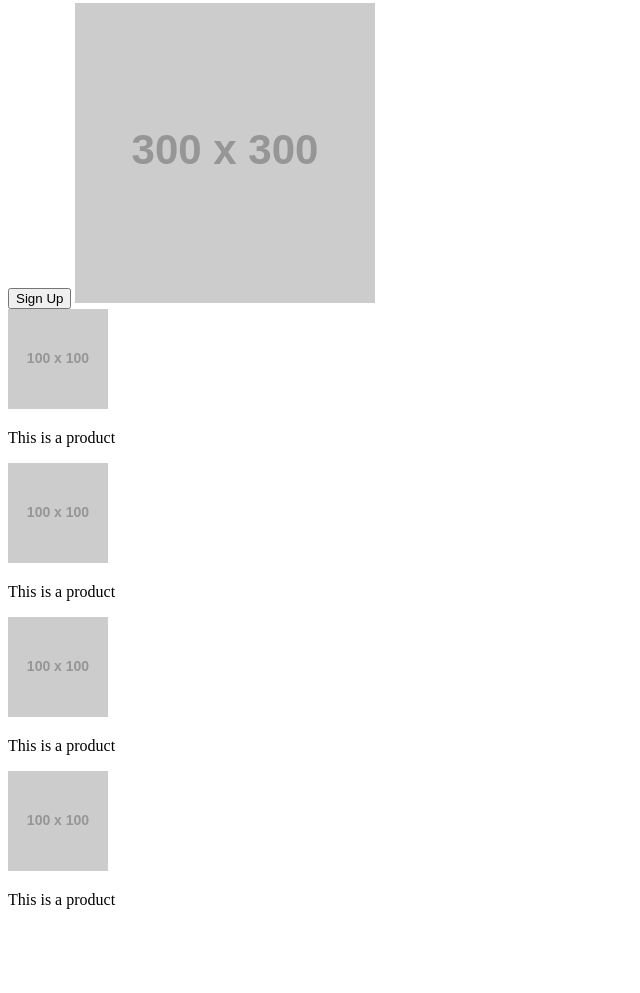
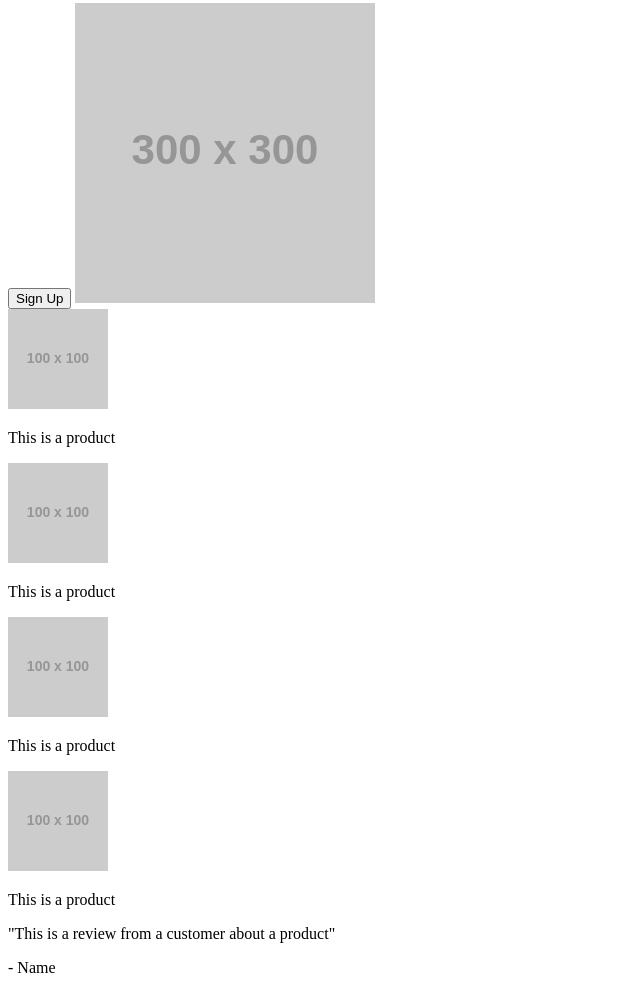
Before and after one commit to akil4/landing_page, a plain HTML site: page index.html in a window 1280 px wide. Shown: the part 245-1238 px from the top of the page, without its empty margins (0-640 px from the left). Before the commit the page ends 1170 px from the top, so only its background shows below. Drawn offline with Linux system fonts and the light colour scheme; placeholder pictures from the web are drawn by us.

Commit message:
add review to landing_page.html

```diff
--- a/index.html
+++ b/index.html
@@ -43,6 +43,10 @@
                 <p class="info">This is a product</p>
             </div>
         </section>
+        <section class="review">
+            <p class="review">"This is a review from a customer about a product"</p>
+            <p class="reviewer">- Name</p>
+        </section>
     </main>
 </body>
 </html>
```
